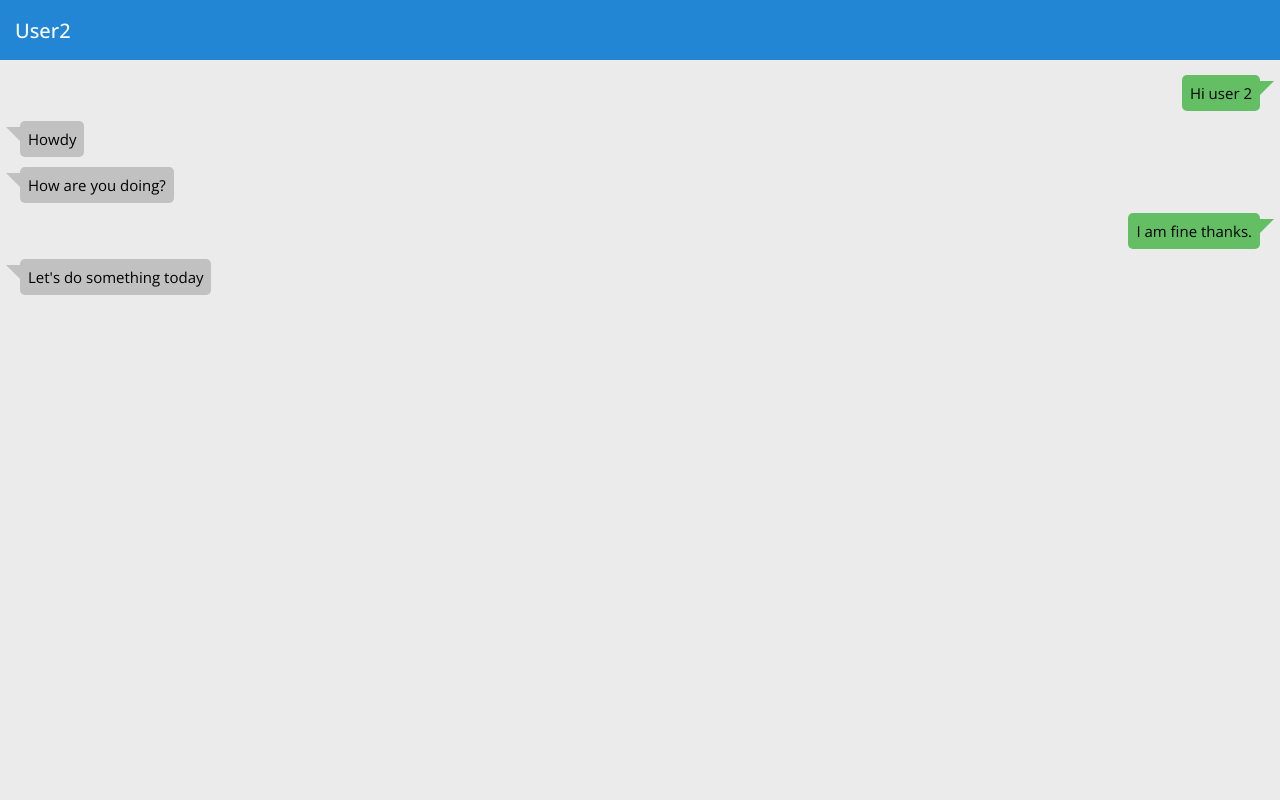
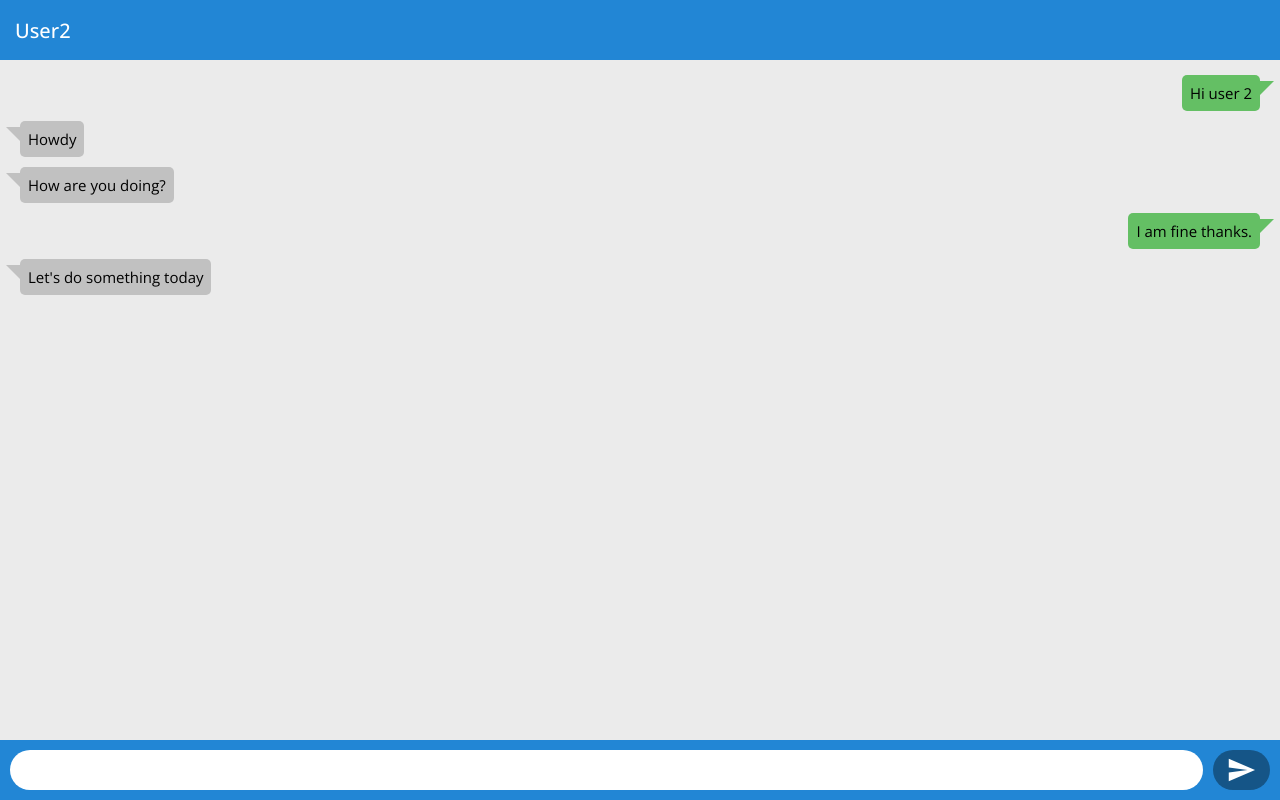
Before and after one commit to gurumaxi/chat-app, a React (Create React App) app in the folder frontend/: page / in a window 1280 px wide. Built offline with nearby package versions, Linux system fonts and the light colour scheme.

Commit message:
added message text input

```diff
--- a/frontend/public/index.html
+++ b/frontend/public/index.html
@@ -4,11 +4,12 @@
         <meta charset="utf-8" />
         <link rel="icon" href="%PUBLIC_URL%/favicon.ico" />
         <meta name="viewport" content="width=device-width, initial-scale=1" />
-        <meta name="theme-color" content="#000000" />
-        <meta name="description" content="Web site created using create-react-app" />
+        <meta name="theme-color" content="#2286d5" />
+        <meta name="description" content="Your favourite chat app" />
         <link rel="apple-touch-icon" href="%PUBLIC_URL%/logo192.png" />
         <link rel="manifest" href="%PUBLIC_URL%/manifest.json" />
-        <title>React App</title>
+        <link href="https://fonts.googleapis.com/icon?family=Material+Icons" rel="stylesheet" />
+        <title>Chat App</title>
     </head>
     <body>
         <noscript>You need to enable JavaScript to run this app.</noscript>
--- a/frontend/src/App.js
+++ b/frontend/src/App.js
@@ -1,24 +1,41 @@
 import { Bubble } from "./components/bubble/bubble";
 import { Header } from "./components/header/header";
+import { useState } from "react";
 
 function App() {
     const currentUser = 1;
-    const messages = [
+
+    const [messageText, setMessageText] = useState("");
+    const [allMessages, setAllMessage] = useState([
         { user: 1, text: "Hi user 2" },
         { user: 2, text: "Howdy" },
         { user: 2, text: "How are you doing?" },
         { user: 1, text: "I am fine thanks." },
         { user: 2, text: "Let's do something today" }
-    ];
+    ]);
+
+    function sendMessage() {
+        if (messageText.length) {
+            const newMessage = { user: 1, text: messageText };
+            setAllMessage([...allMessages, newMessage]);
+            setMessageText("");
+        }
+    }
 
     return (
         <div className="App">
             <Header />
             <main>
-                {messages.map((message, index) => (
+                {allMessages.map((message, index) => (
                     <Bubble message={message} currentUser={currentUser} key={index} />
                 ))}
             </main>
+            <div className="input-container">
+                <input value={messageText} onChange={event => setMessageText(event.target.value)} />
+                <button className="send-button icon" onClick={sendMessage}>
+                    send
+                </button>
+            </div>
         </div>
     );
 }
--- a/frontend/src/global.scss
+++ b/frontend/src/global.scss
@@ -3,6 +3,7 @@
 :root {
     --openSans: "Open Sans", sans-serif;
     --primaryColor: #2286d5;
+    --secondaryColor: #155587;
     --bubbleGrey: #c1c1c1;
     --bubbleGreen: #64bf64;
 }
@@ -62,4 +63,37 @@ body {
         height: 100%;
         padding: 15px 20px;
     }
+
+    .input-container {
+        width: 100%;
+        height: 60px;
+        background-color: var(--primaryColor);
+        flex-shrink: 0;
+        display: flex;
+        justify-content: center;
+        align-items: center;
+        padding: 10px;
+        gap: 10px;
+
+        input {
+            width: 100%;
+            height: 40px;
+            border: none;
+            outline: none;
+            font-family: var(--openSans);
+            border-radius: 50px;
+            padding: 0 15px;
+            font-size: 18px;
+        }
+
+        .send-button {
+            width: 60px;
+            height: 40px;
+            border-radius: 40px;
+            border: none;
+            outline: none;
+            background-color: var(--secondaryColor);
+            color: white;
+        }
+    }
 }
```
